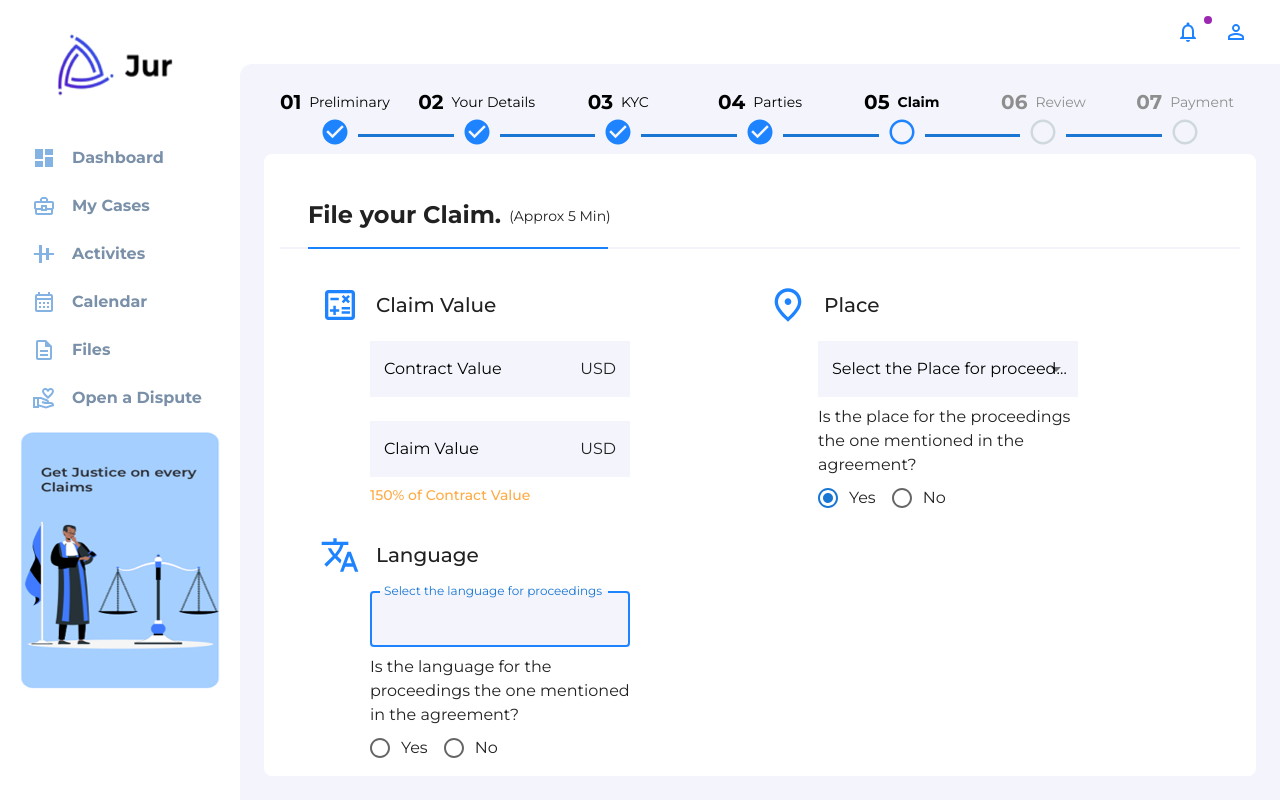
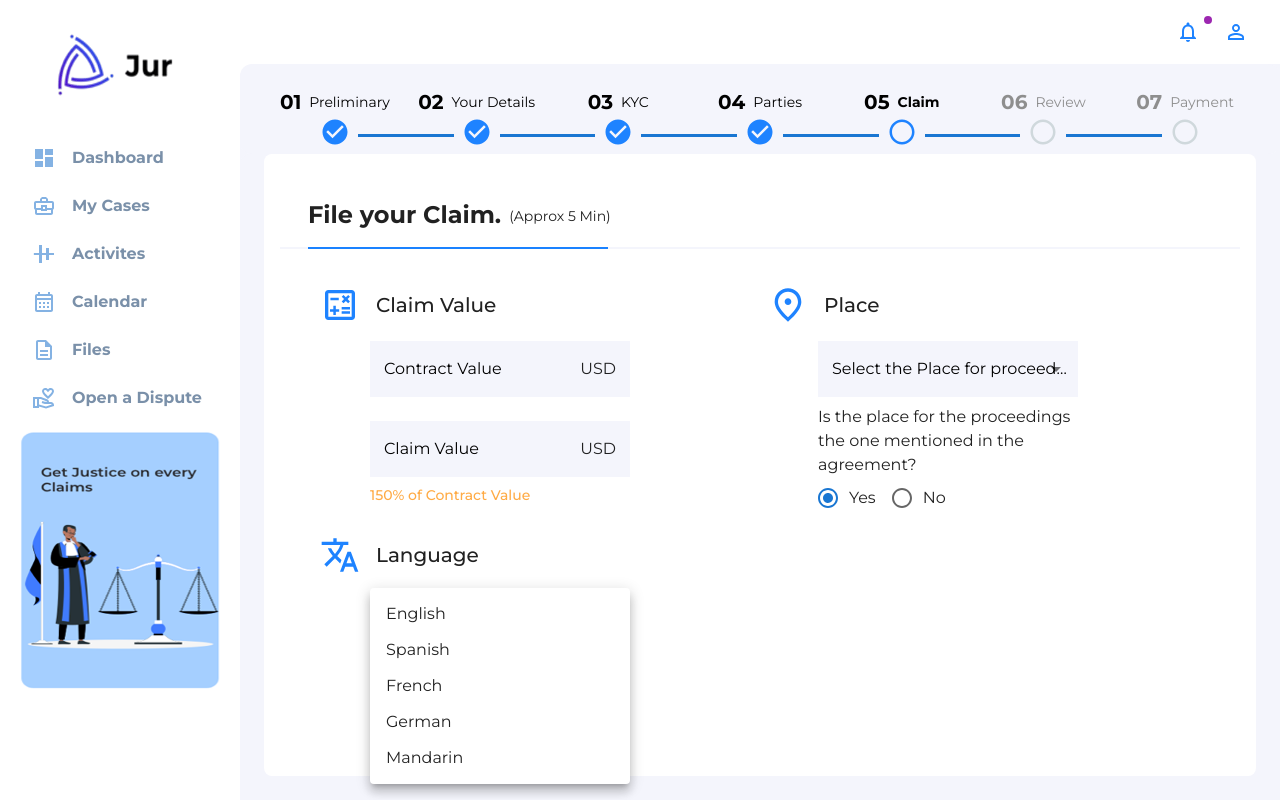
Before and after one commit to abhiperfect/Rise11-dashboard, a React (Vite) app: page /claim in a window 1280 px wide. Both pictures are taken after a click on the element 500 px from the left and 619 px from the top of the page. Built offline with nearby package versions, Linux system fonts and the light colour scheme.

Commit message:
Feat: Created Language DropDown.

```diff
--- a/src/components/rightContainer/MainContainer/MainContainerPages/claim/Language.jsx
+++ b/src/components/rightContainer/MainContainer/MainContainerPages/claim/Language.jsx
@@ -1,4 +1,4 @@
-import React from "react";
+import React, { useState } from "react";
 import {
   Typography,
   TextField,
@@ -6,9 +6,14 @@ import {
   FormControlLabel,
   Radio,
   Box,
+  Menu,
+  MenuItem,
+  InputAdornment,
+  IconButton,
 } from "@mui/material";
 import TranslateOutlinedIcon from "@mui/icons-material/TranslateOutlined";
 import { styled } from "@mui/system";
+import ArrowDropDownIcon from "@mui/icons-material/ArrowDropDown";
 
 const CustomTextField = styled(TextField)({
   "& .MuiOutlinedInput-root": {
@@ -28,6 +33,24 @@ const CustomTextField = styled(TextField)({
 });
 
 const Language = () => {
+  const [anchorEl, setAnchorEl] = useState(null);
+  const [selectedLanguage, setSelectedLanguage] = useState("");
+
+  const languages = ["English", "Spanish", "French", "German", "Mandarin"];
+
+  const handleTextFieldClick = (event) => {
+    setAnchorEl(event.currentTarget);
+  };
+
+  const handleClose = () => {
+    setAnchorEl(null);
+  };
+
+  const handleLanguageSelect = (language) => {
+    setSelectedLanguage(language);
+    handleClose();
+  };
+
   return (
     <Box sx={{ width: "360px", display: "flex", flexDirection: "column" }}>
       <Box
@@ -44,10 +67,42 @@ const Language = () => {
         <Box>
           <CustomTextField
             label="Select the language for proceedings"
+            value={selectedLanguage}
             fullWidth
             margin="normal"
             sx={{ backgroundColor: "#f4f5fc" }}
+            onClick={handleTextFieldClick}
+            InputProps={{
+              endAdornment: (
+                <InputAdornment position="end">
+                  <IconButton edge="end">
+                    <ArrowDropDownIcon />
+                  </IconButton>
+                </InputAdornment>
+              ),
+            }}
           />
+          <Menu
+            anchorEl={anchorEl}
+            open={Boolean(anchorEl)}
+            onClose={handleClose}
+            PaperProps={{
+              sx: {
+                width: anchorEl ? anchorEl.offsetWidth : "360px",
+                maxHeight: 200,
+                overflowY: "auto",
+              },
+            }}
+          >
+            {languages.map((language, index) => (
+              <MenuItem
+                key={index}
+                onClick={() => handleLanguageSelect(language)}
+              >
+                {language}
+              </MenuItem>
+            ))}
+          </Menu>
           <Typography>
             Is the language for the proceedings the one mentioned in the
             agreement?
```
